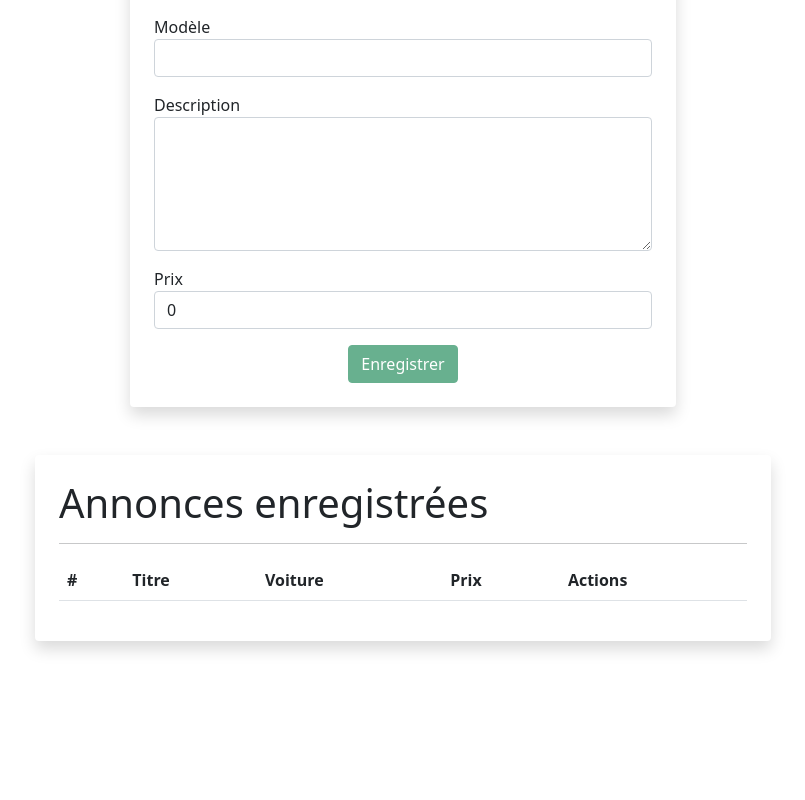
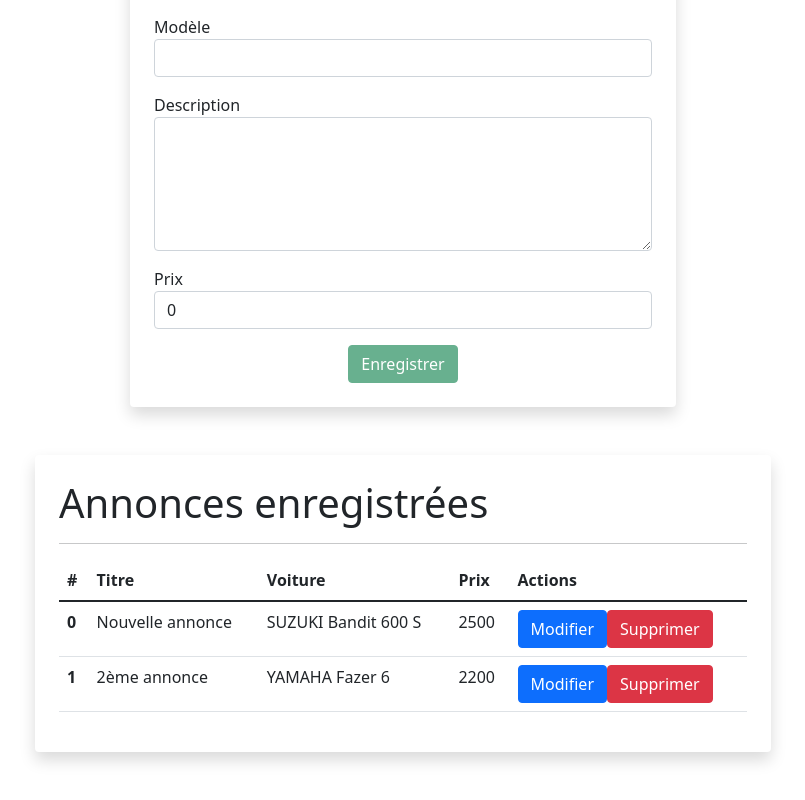
Before and after one commit to fabienmacip/car-sell, an Angular app: page /admin/dashboard in a window 1280 px wide. Shown: the part 382-1182 px from the top of the page, without its empty margins (237-1042 px from the left). Before the commit the page ends 1071 px from the top, so only its background shows below. Built offline with nearby package versions, Linux system fonts and the light colour scheme.

Commit message:
Interface et Service

```diff
--- a/src/app/admin/dashboard/dashboard.component.ts
+++ b/src/app/admin/dashboard/dashboard.component.ts
@@ -1,5 +1,7 @@
 import { Component, OnInit } from '@angular/core';
 import { FormBuilder, FormGroup, NgForm, Validators } from '@angular/forms';
+import { Offer } from 'src/app/interfaces/offer';
+import { OffersService } from 'src/app/services/offers.service';
 /* import { ActivatedRoute } from '@angular/router'; */
 
 @Component({
@@ -11,7 +13,7 @@ export class DashboardComponent implements OnInit {
 
   offerForm!: FormGroup;
 
-  offers: any[] = [];
+  offers: Offer[] = [];
 
   /* cars2 = [
     {
@@ -44,7 +46,8 @@ export class DashboardComponent implements OnInit {
 
   constructor(
     /* private activatedRoute: ActivatedRoute */
-    private formBuilder: FormBuilder
+    private formBuilder: FormBuilder,
+    private offersService: OffersService
   ) { }
 
   ngOnInit(): void {
@@ -53,6 +56,7 @@ export class DashboardComponent implements OnInit {
       this.currentCar = this.cars2.find(el => el.id === +<string>carId)
     }, 1000); */
     this.initOfferForm();
+    this.offers = this.offersService.getOffers();
   }
 
   initOfferForm(): void {
@@ -76,11 +80,13 @@ export class DashboardComponent implements OnInit {
     let offer = this.offerForm.value;
     if(offerIndex == null || offerIndex == undefined){
       delete offer.index;
-      this.offers.push(offer);
+      //this.offers.push(offer);
+      this.offers = this.offersService.createOffer(offer);
     }
     else {
       delete offer.index;
-      this.offers[offerIndex] = offer;
+      //this.offers[offerIndex] = offer;
+      this.offers = this.offersService.editOffer(offer, offerIndex);
     }
 
     //this.offers.push(this.offerForm.value);
@@ -88,12 +94,13 @@ export class DashboardComponent implements OnInit {
     console.log(this.offers);
   }
 
-  onEditOffer(offer: any, index:number): void{
+  onEditOffer(offer: Offer, index:number): void{
     this.offerForm.setValue({...offer, index});
   }
 
   onDeleteOffer(index: number): void{
-    this.offers.splice(index, 1);
+    //this.offers.splice(index, 1);
+    this.offers = this.offersService.deleteOffer(index);
   }
 
 }
--- /dev/null
+++ b/src/app/interfaces/offer.ts
@@ -0,0 +1,7 @@
+export interface Offer {
+  title: string;
+  brand: string;
+  model: string;
+  description?: string;
+  price: number;
+}
--- /dev/null
+++ b/src/app/services/offers.service.ts
@@ -0,0 +1,47 @@
+import { Injectable } from '@angular/core';
+import { Offer } from '../interfaces/offer';
+
+@Injectable({
+  providedIn: 'root'
+})
+export class OffersService {
+
+  private offers: Offer[] = [
+    {
+      title: 'Nouvelle annonce',
+      brand: 'SUZUKI',
+      model: 'Bandit 600 S',
+      description: 'rouge',
+      price: 2500
+    },
+    {
+      title: '2ème annonce',
+      brand: 'YAMAHA',
+      model: 'Fazer 6',
+      description: 'grise',
+      price: 2200
+    }
+  ];
+
+  constructor() { }
+
+  getOffers(): Offer[] {
+    return this.offers;
+  }
+
+  createOffer(offer: Offer): Offer[]{
+    this.offers.push(offer);
+    return this.offers;
+  }
+
+  editOffer(offer: Offer, index: number): Offer[]{
+    this.offers[index] = offer;
+    return this.offers;
+  }
+
+  deleteOffer(offerIndex: number): Offer[]{
+    this.offers.splice(offerIndex, 1);
+    return this.offers;
+  }
+
+}
```
